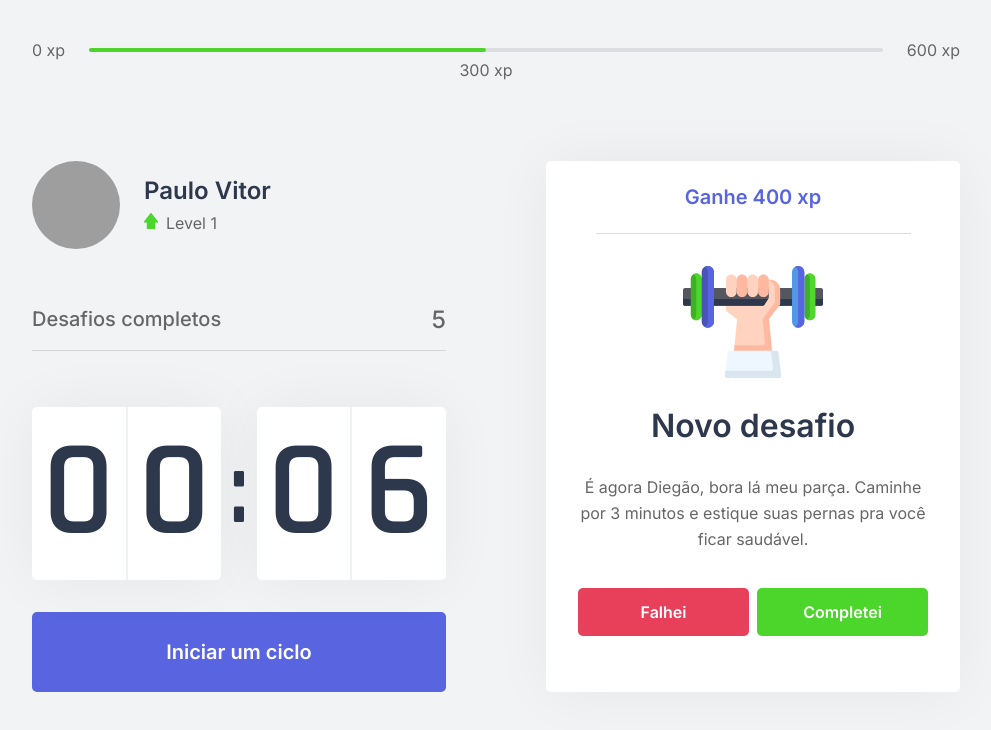
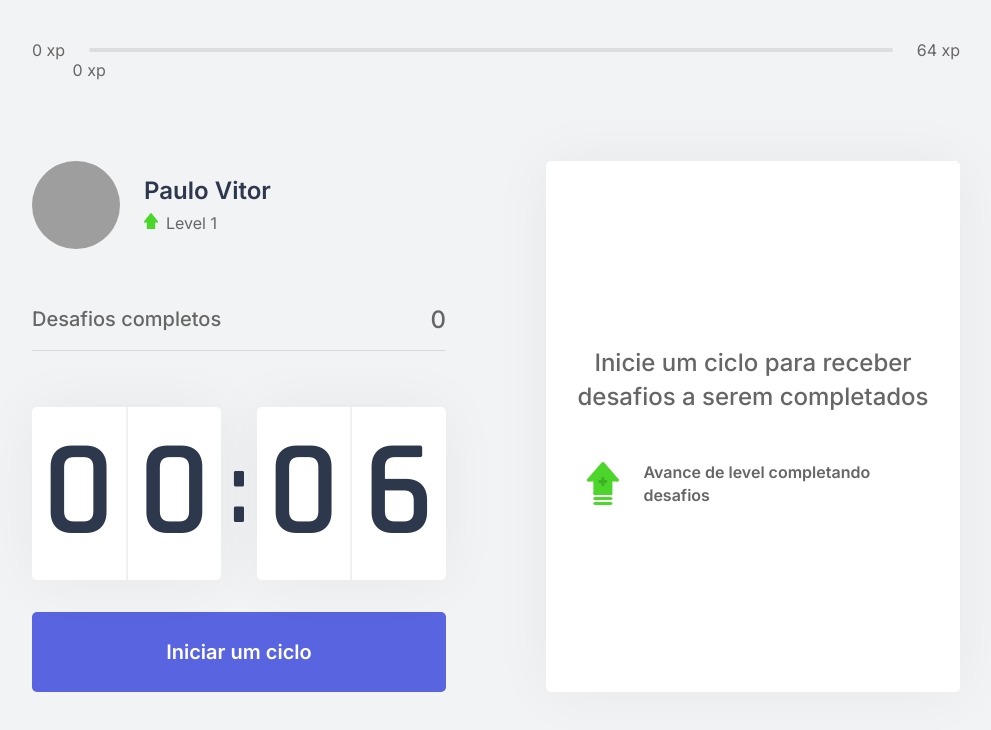
Before and after one commit to paulo-vitor212/Move.it, a Next.js app: page / in a window 1280 px wide. Shown: the top 730 px of the page, without its empty margins (144-1135 px from the left). Built offline with nearby package versions, Linux system fonts and the light colour scheme; grey boxes are pictures that could not be loaded.

Commit message:
Created Context to help on businnes rules

```diff
--- /dev/null
+++ b/challenges.json
@@ -0,0 +1,62 @@
+[
+    {
+        "type": "body",
+        "description": "Estique um de seus braços com a palma da mão virada para frente e puxe os dedos para cima por 10 segundos por mão.",
+        "amount": 80
+    },
+    {
+        "type": "body",
+        "description": "Estique seu braço contra o peito e puxe-o utilizando o outro braço por 10 segundos por braço.",
+        "amount": 60
+    },
+    {
+        "type": "body",
+        "description": "Puxe seu pescoço com a ajuda da mão para a direita e para a esquerda, permanecendo na posição por alguns segundos.",
+        "amount": 70
+    },
+    {
+        "type": "body",
+        "description": "Com as duas mãos na parte de trás da cabeça, leve-a para baixo, alongando a parte de trás da região.",
+        "amount": 60
+    },
+    {
+        "type": "body",
+        "description": "Cruze as pernas e desça com as mãos esticadas em direção ao chão. Repita o movimento com a outra perna na frente.",
+        "amount": 100
+    },
+    {
+        "type": "body",
+        "description": "Sentado, abra as pernas e tente encostar as palmas das mãos no chão, repita 3 vezes por 5 segundos.",
+        "amount": 80
+    },
+    {
+        "type": "body",
+        "description": "Puxe o joelho de encontro ao peito e segure, troque de perna após 10 segundos.",
+        "amount": 50
+    },
+    {
+        "type": "body",
+        "description": "Sentado, cruze uma perna e incline seu tronco à frente, troque de perna após 10 segundos.",
+        "amount": 80
+    },
+    {
+        "type": "eye",
+        "description": "Sentado, feche os olhos e cubra-os com as palmas da mão durante 2 minutos, depois abra normalmente.",
+        "amount": 90
+    },
+    {
+        "type": "eye",
+        "description": "Em algum ambiente aberto, olhe o mais longe que puder em quatro direções por 3s, mexa apenas os olhos. Repita 3 vezes.",
+        "amount": 140
+    },
+    {
+        "type": "eye",
+        "description": "Usando os polegares, massage a área abaixo das sobrancelhas em movimentos circulares por 15 segundos.",
+        "amount": 70
+    },
+    {
+        "type": "body",
+        "description": "Em pé, gire a cintura o máximo que puder para a esquerda, segure por cinco segundos. Repita para a direita.",
+        "amount": 90
+    }
+]
--- a/src/components/ChallengeBox.tsx
+++ b/src/components/ChallengeBox.tsx
@@ -1,21 +1,27 @@
+import { useContext } from 'react';
+import { ChallengesContext } from '../contexts/ChallengesContext';
 import * as Styles from '../styles/components/ChallengeBoxStyles';
 
 export function ChallengeBox() {
-    const hasActiveChallenge = true;
+    const { activeChallenge, resetChallenge } = useContext(ChallengesContext);
     return (
         <Styles.Container>
-            {hasActiveChallenge ? (
+            {activeChallenge ? (
                 <Styles.ChallangeActive>
                     <Styles.Header>
-                        Ganhe 400 xp
+                        Ganhe {activeChallenge.amount} xp
                     </Styles.Header>
                     <Styles.Main>
-                        <Styles.IconBody src="icons/body.svg" alt="Body" />
+                        {activeChallenge.type == 'body' ? (
+                            <Styles.Icon src="icons/body.svg" alt="Body" />
+                        ) : (
+                                <Styles.Icon src="icons/eye.svg" alt="Eye" />
+                            )}
                         <strong>Novo desafio</strong>
-                        <p>É agora Diegão, bora lá meu parça. Caminhe por 3 minutos e estique suas pernas pra você ficar saudável.</p>
+                        <p>{activeChallenge.description}</p>
 
                         <Styles.Footer>
-                            <Styles.ButtonFailed>Falhei</Styles.ButtonFailed>
+                            <Styles.ButtonFailed onClick={resetChallenge}>Falhei</Styles.ButtonFailed>
                             <Styles.ButtonSuccess>Completei</Styles.ButtonSuccess>
                         </Styles.Footer>
                     </Styles.Main>
--- a/src/components/CompletedChallenges.tsx
+++ b/src/components/CompletedChallenges.tsx
@@ -1,10 +1,14 @@
+import { useContext } from 'react';
+import { ChallengesContext } from '../contexts/ChallengesContext';
 import * as Styles from '../styles/components/completedChallengesStyles';
 
 export function CompletedChallenges() {
+    const { challengesCompleted } = useContext(ChallengesContext);
+
     return (
         <Styles.Container>
             <Styles.FirstSpan>Desafios completos</Styles.FirstSpan>
-            <Styles.SecondSpan>5</Styles.SecondSpan>
+            <Styles.SecondSpan>{challengesCompleted}</Styles.SecondSpan>
         </Styles.Container>
     )
 }
--- a/src/components/Countdown.tsx
+++ b/src/components/Countdown.tsx
@@ -1,9 +1,12 @@
-import { useEffect, useState } from 'react';
+import { useContext, useEffect, useState } from 'react';
+import { ChallengesContext } from '../contexts/ChallengesContext';
 import * as Styles from '../styles/components/CountdownStyles';
 
 let countdownTimeout: NodeJS.Timeout;
 
 export function Countdown() {
+    const { startNewChallenge } = useContext(ChallengesContext);
+
     const [time, setTime] = useState(0.1 * 60);
     const [isStart, setIsStart] = useState(false);
     const [hasFinished, setHasFinished] = useState(false);
@@ -20,7 +23,7 @@
                 setTime(time - 1)
             }, 1000);
         } else if (isStart && time === 0) {
-            console.log('finalizou');
+            startNewChallenge();
             setHasFinished(true);
             setIsStart(false);
         }
--- a/src/components/ExperienceBar.tsx
+++ b/src/components/ExperienceBar.tsx
@@ -1,16 +1,25 @@
+import { useContext } from 'react';
+import { ChallengesContext } from '../contexts/ChallengesContext';
 import * as Styles from '../styles/components/experienceBarStyles';
 
 export function ExperienceBar() {
+    const { currentExperience, experienceToNextLevel } = useContext(ChallengesContext);
+
+    const calc = currentExperience - experienceToNextLevel
+    const startExperience = calc < 0 ? 0 : calc;
+
+    const percentToNextLevel = Math.round((currentExperience * 100)) / experienceToNextLevel;
+
     return (
         <Styles.Header className="experience-bar">
-            <Styles.Span>0 xp</Styles.Span>
+            <Styles.Span>{startExperience} xp</Styles.Span>
             <Styles.ProgressBackground>
-                <Styles.Progress progress={50} />
-                <Styles.CurrentExperience className="current-experience" progress={50}>
-                    300 xp
+                <Styles.Progress progress={percentToNextLevel} />
+                <Styles.CurrentExperience className="current-experience" progress={percentToNextLevel}>
+                    {currentExperience} xp
                 </Styles.CurrentExperience>
             </Styles.ProgressBackground>
-            <Styles.Span>600 xp</Styles.Span>
+            <Styles.Span>{experienceToNextLevel} xp</Styles.Span>
         </Styles.Header>
     )
 }
--- /dev/null
+++ b/src/contexts/ChallengesContext.tsx
@@ -0,0 +1,67 @@
+import { createContext, ReactNode, useState } from "react";
+import challenges from '../../challenges.json';
+
+interface ChallangeProps {
+    type: 'body' | 'eye';
+    description: string;
+    amount: number;
+}
+
+interface ChallengesContextData {
+    level: number,
+    currentExperience: number,
+    challengesCompleted: number,
+    activeChallenge: ChallangeProps,
+    experienceToNextLevel: number,
+    levelUp: () => void,
+    startNewChallenge: () => void,
+    resetChallenge: () => void
+}
+
+interface ChallangesProviderProps {
+    children: ReactNode;
+}
+
+export const ChallengesContext = createContext({} as ChallengesContextData);
+
+export function ChallengesProvider({ children }: ChallangesProviderProps) {
+    const [level, setLevel] = useState(1);
+    const [currentExperience, setCurrentExperience] = useState(0);
+    const [challengesCompleted, setChallengesCompleted] = useState(0);
+    const [activeChallenge, setActiveChallenge] = useState(null);
+
+    const experienceToNextLevel = Math.pow((level + 1) * 4, 2);
+
+    function levelUp() {
+        setLevel(level + 1);
+    }
+
+    function startNewChallenge() {
+        const randomChallengeIndex = Math.floor(Math.random() * challenges.length);
+        const challenge = challenges[randomChallengeIndex];
+        setActiveChallenge(challenge);
+    }
+
+    function resetChallenge() {
+        setActiveChallenge(null);
+    }
+
+    return (
+        <ChallengesContext.Provider
+            value={{
+                level,
+                currentExperience,
+                challengesCompleted,
+                activeChallenge,
+                experienceToNextLevel,
+                levelUp,
+                startNewChallenge,
+                resetChallenge
+            }}
+        >
+            {children}
+        </ChallengesContext.Provider>
+    )
+}
+
+export default ChallengesProvider;
--- a/src/pages/_app.tsx
+++ b/src/pages/_app.tsx
@@ -1,10 +1,13 @@
 import GlobalStyle from '../styles/global';
+import ChallengesProvider from '../contexts/ChallengesContext';
 
 function MyApp({ Component, pageProps }) {
   return (
     <>
       <GlobalStyle />
-      <Component {...pageProps} />
+      <ChallengesProvider>
+        <Component {...pageProps} />
+      </ChallengesProvider>
     </>
   )
 }
--- a/src/styles/components/ChallengeBoxStyles.ts
+++ b/src/styles/components/ChallengeBoxStyles.ts
@@ -55,7 +55,7 @@
     }
 `;
 
-export const IconBody = styled.img`
+export const Icon = styled.img`
     width: 8.75rem;
 `;
 
```
